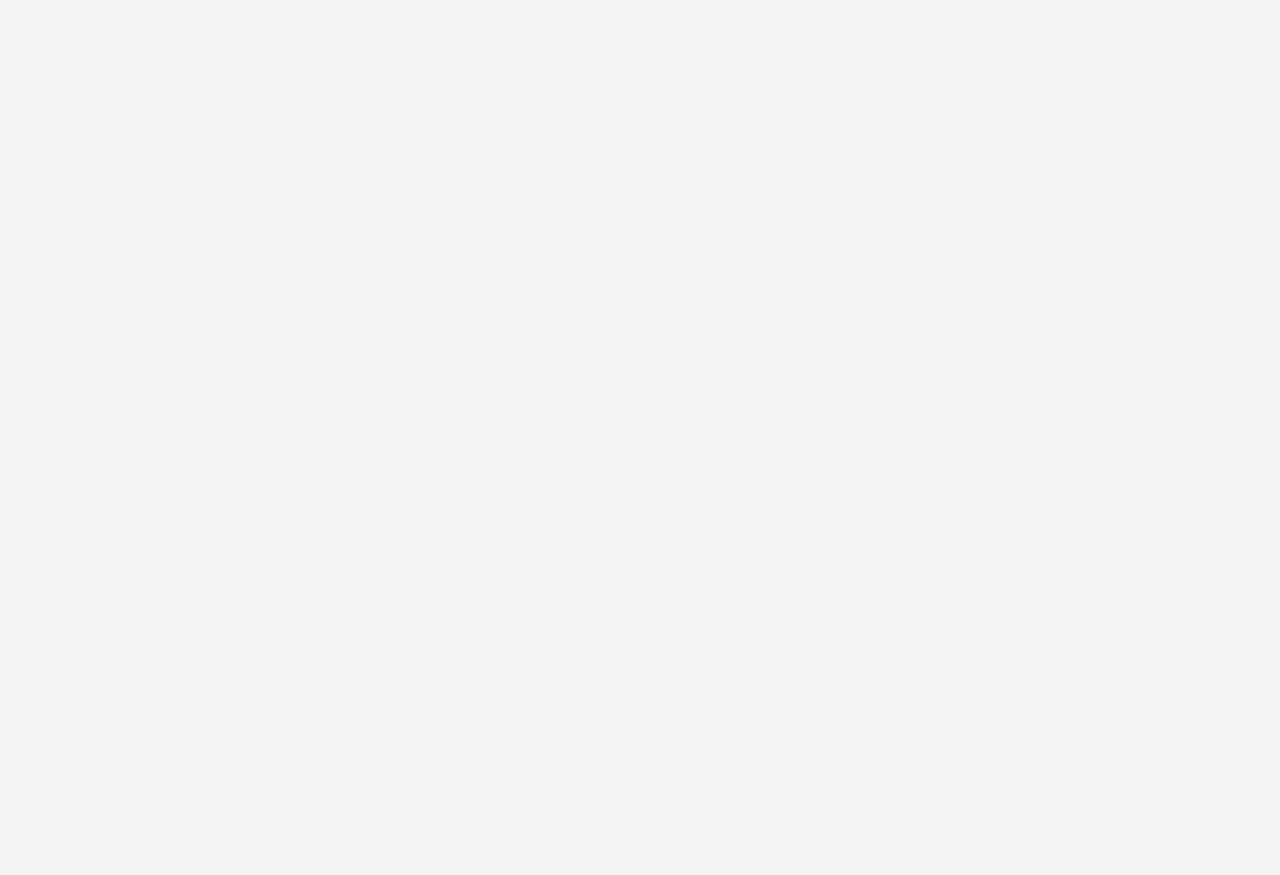
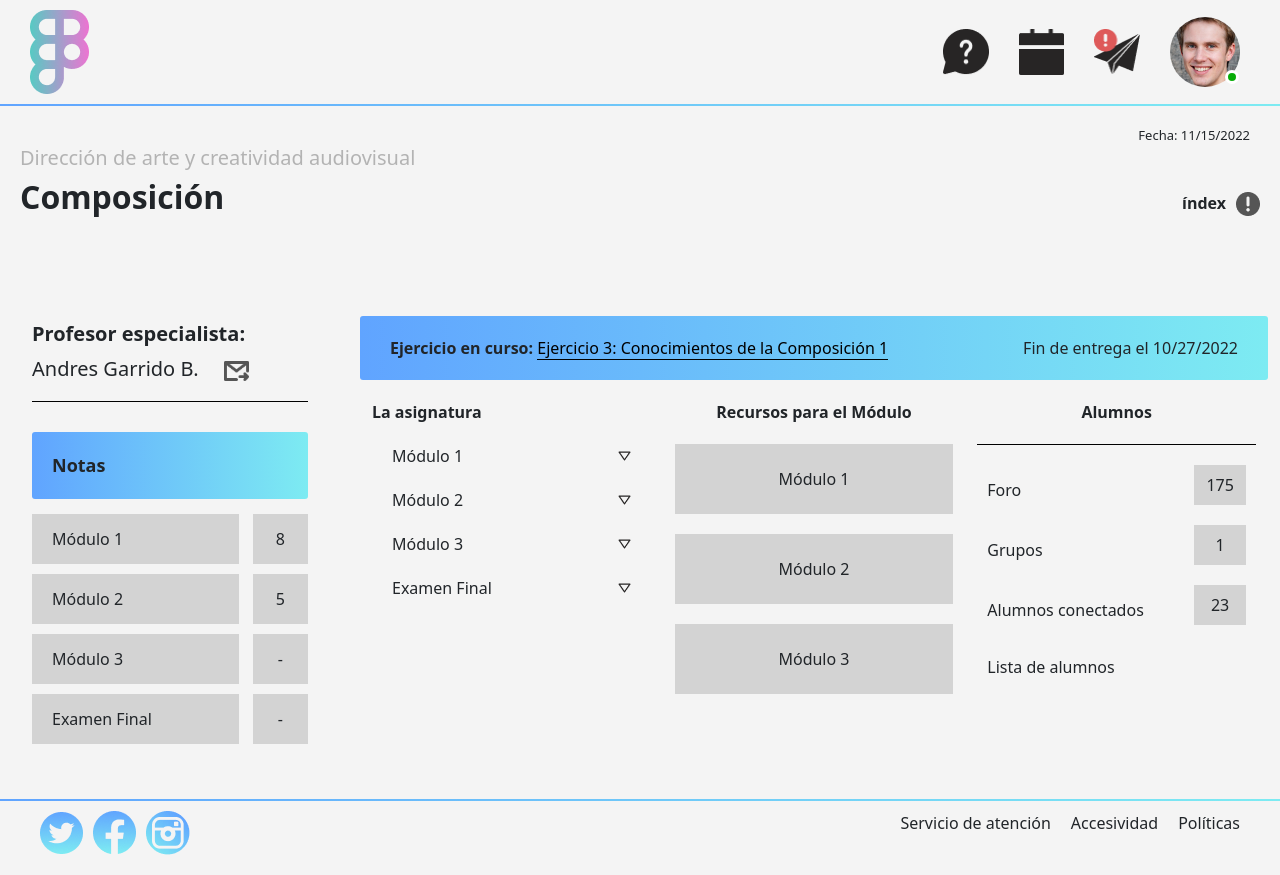
Before and after one commit to YesseniaColocho/aula-virtual, a Vue app: page /asignatura/1 in a window 1280 px wide. Before the commit this address had no page. Before the commit the page ends 800 px from the top, so only its background shows below. Built offline with nearby package versions, Linux system fonts and the light colour scheme.

Commit message:
AV-13: Aplicar Json Asignaturas

```diff
--- /dev/null
+++ b/src/components/ListaAsignaturas.vue
@@ -0,0 +1,90 @@
+<template>
+    <div class="lista-asignaturas">
+        <template v-for="asignatura in asignaturas">
+            <div class="composicion">
+
+                <div v-if="asignatura.noEsAsignatura">
+                    <span :class="{ 'linea-color': asignaturasAbiertas.includes(asignatura.id) }">{{ asignatura.name
+                    }}</span>
+                </div>
+
+                <a v-else :href="`/asignatura/${asignatura.id}`">
+                    <span :class="{ 'linea-color': asignaturasAbiertas.includes(asignatura.id) }">{{ asignatura.name
+                    }}</span>
+                </a>
+
+                <img class="flecha" :class="{ 'flecha-abierta': asignaturasAbiertas.includes(asignatura.id) }"
+                    @click="toggleAsignatura(asignatura.id)" src="/flecha-abajo.png" />
+            </div>
+
+            <ul v-if="asignaturasAbiertas.includes(asignatura.id)" class="lista lineas-lista">
+                <li v-for="modulo in asignatura.modules"> <span>{{ modulo.name }}</span></li>
+            </ul>
+        </template>
+    </div>
+
+</template>
+
+<script>
+export default {
+    data() {
+        return {
+            asignaturasAbiertas: []
+        };
+    },
+    props: {
+        asignaturas: {
+            type: Array,
+            required: true
+        }
+    },
+    methods: {
+        toggleAsignatura(id) {
+            if (this.asignaturasAbiertas.includes(id)) {
+                this.asignaturasAbiertas = this.asignaturasAbiertas.filter((asignatura) => asignatura !== id);
+            }
+            else {
+                this.asignaturasAbiertas.push(id);
+            }
+        }
+    },
+}
+
+</script>
+
+<style scoped lang="scss">
+.lista-asignaturas {
+    .flecha-abierta {
+        transform: rotate(-90deg);
+    }
+
+    .flecha {
+        cursor: pointer;
+        transition: transform 0.1s linear;
+    }
+
+    >div {
+        margin: 20px;
+        display: flex;
+        justify-content: space-between;
+        align-items: center;
+
+        >a {
+            max-width: 80%;
+        }
+    }
+
+    div.composicion {
+        a {
+            color: initial;
+        }
+    }
+
+    .lista {
+        li {
+            list-style: none;
+            margin: 10px;
+        }
+    }
+}
+</style>
--- a/src/javascript/mocks/usuario.js
+++ b/src/javascript/mocks/usuario.js
@@ -70,7 +70,7 @@ const usuario = {
             teacher: "Marc G.",
             current_assignment: {
                 name: "Ejercicio 2",
-                due_date: 1666908000000
+                due_date: 1666808000000
             },
             modules: [
                 {
--- a/src/javascript/services/apiMock.js
+++ b/src/javascript/services/apiMock.js
@@ -16,7 +16,7 @@ export const getSubjects = () => {
 
 export const getSubject = (id) => {
     if(id){
-        return usuario.subjects.find(subject => subject.id === id)
+        return usuario.subjects.find(subject => subject.id === parseInt(id))
     }
     return {}
 }
--- a/src/router/index.js
+++ b/src/router/index.js
@@ -1,6 +1,6 @@
 import { createRouter, createWebHistory } from 'vue-router'
 import HomeView from '../views/HomeView.vue'
-import ComposicionView from '../views/ComposicionView.vue'
+import AsignaturaView from '../views/AsignaturaView.vue'
 import EntregaView from '../views/EntregaView.vue'
 import AreaView from '../views/AreaView.vue'
 import CalendarioView from '../views/CalendarioView.vue'
@@ -15,9 +15,9 @@ const router = createRouter({
       component: HomeView
     },
     {
-      path: '/composicion',
-      name: 'composicion',
-      component: ComposicionView
+      path: '/asignatura/:id',
+      name: 'asignatura',
+      component: AsignaturaView
     },
     {
       path: '/entrega',
--- a/src/views/ComposicionView.vue
+++ b/src/views/AsignaturaView.vue
@@ -9,7 +9,7 @@
         <div class="titulos">
             <div class="titulo">
                 <h5>Dirección de arte y creatividad audiovisual</h5>
-                <h2>Composición</h2>
+                <h2>{{ asignatura.name }}</h2>
             </div>
 
             <div class="descripcion">
@@ -24,7 +24,7 @@
             <div class="parte-izquierda col-md-3">
 
                 <div class="profesor">
-                    <strong>Profesor especialista:</strong><br> Andres Garrido B.
+                    <strong>Profesor especialista:</strong><br> {{ asignatura.teacher }}
                     <a href="/mensajeria">
                         <img src="/group.png">
                     </a>
@@ -35,49 +35,17 @@
                 </div>
 
                 <div class="notas">
-                    <div>
+                    <div v-for="modulo in asignatura.modules">
                         <div class="modulo">
-                            Módulo 1
+                            {{ modulo.name }}
                         </div>
 
                         <div class="calificacion">
-                            8
+                            {{ modulo.grade }}
                         </div>
 
                     </div>
 
-                    <div>
-                        <div class="modulo">
-                            Módulo 2
-                        </div>
-
-                        <div class="calificacion">
-                            5
-                        </div>
-
-                    </div>
-
-                    <div>
-                        <div class="modulo">
-                            Módulo 3
-                        </div>
-
-                        <div class="calificacion">
-                            -
-                        </div>
-
-                    </div>
-
-                    <div>
-                        <div class="modulo">
-                            Examen final
-                        </div>
-
-                        <div class="calificacion">
-                            -
-                        </div>
-
-                    </div>
 
                 </div>
 
@@ -88,12 +56,11 @@
                 <div class="row">
                     <div class="boton-informativo col-md-12 boton-azul">
                         <div>
-                            <strong>Ejercicio en curso:</strong> <a href="/entrega">Conocimientos de la composición
-                                1</a>
+                            <strong>Ejercicio en curso:</strong> <a href="/entrega">{{ asignatura.current_assignment.name }}</a>
                         </div>
 
                         <div class="entrega">
-                            Fin de entrega el 28/10/2022
+                            Fin de entrega el {{ new Date(asignatura.current_assignment.due_date).toLocaleDateString() }}
                         </div>
 
                     </div>
@@ -106,29 +73,7 @@
 
                         <strong>La asignatura</strong>
 
-                        <div class="modulos">
-                            <span class="linea-color">Módulo 1</span>
-                            <img src="/flecha-abajo.png" />
-                        </div>
-
-                        <div>
-                            <ul class="informacion-asignatura lineas-lista">
-                                <li><span>Introducción</span></li>
-                                <li><span>Ejercicio 1: Arte y modelado en nuevas tecnologías</span></li>
-                                <li><span>Ejercicio 2: Estructura osea natural y animal. Conocmientos básicos</span>
-                                </li>
-                            </ul>
-                        </div>
-
-                        <div class="modulos">
-                            Módulo 2
-                            <img src="/flecha.png" />
-                        </div>
-
-                        <div class="modulos">
-                            Módulo 3
-                            <img src="/flecha.png" />
-                        </div>
+                        <ListaAsignaturas :asignaturas="mappedModules"></ListaAsignaturas>
 
                     </div>
 
@@ -136,17 +81,12 @@
 
                         <strong>Recursos para el Módulo</strong>
 
-                        <div class="recursos-del-modulo">
-                            Módulo 1
+                        <template v-for="modulo in asignatura.modules">
+                        <div v-if="modulo.type ==='module'" class="recursos-del-modulo">
+                            {{ modulo.name }}
                         </div>
+                    </template>
 
-                        <div class="recursos-del-modulo">
-                            Módulo 2
-                        </div>
-
-                        <div class="recursos-del-modulo">
-                            Módulo 3
-                        </div>
                     </div>
 
                     <div class="alumnado col-md-4">
@@ -211,8 +151,39 @@
 import BarraInferior from '../components/BarraInferior.vue';
 import BarraSuperior from '../components/BarraSuperior.vue';
 import Fecha from '../components/Fecha.vue';
+import ListaAsignaturas from '../components/ListaAsignaturas.vue';
+import { getSubject } from '../javascript/services/apiMock';
+</script>
 
+<script>
+export default {
+    data() {
+        return {
+            asignatura: null
+        };
+    },
+    computed:{
+        mappedModules(){
+            return this.asignatura.modules.map((modulo,index) =>{
 
+                return {
+                    id: index,
+                    name: modulo.name,
+                    noEsAsignatura: true,
+                    modules: modulo.assignments.map((ejercicio) =>{
+
+                        return {name: ejercicio}
+                    })
+                }
+            })
+        }
+    },
+
+    created() {
+        this.asignatura = getSubject(this.$route.params.id);
+    },
+    components: { ListaAsignaturas }
+}
 </script>
 
 <style scoped lang="scss">
--- a/src/views/HomeView.vue
+++ b/src/views/HomeView.vue
@@ -75,18 +75,7 @@
 
             <div class="lado-izquierdo">
 
-              <template v-for="asignatura in asignaturas">
-                <div class="composicion">
-                  <a href="/composicion">
-                    <span :class="{ 'linea-color': asignaturasAbiertas.includes(asignatura.id) }">{{ asignatura.name }}</span>
-                  </a>
-                  <img class="flecha" :class="{'flecha-abierta': asignaturasAbiertas.includes(asignatura.id)}" @click="toggleAsignatura(asignatura.id)" src="/flecha-abajo.png" />
-                </div>
-
-                <ul v-if="asignaturasAbiertas.includes(asignatura.id)" class="lista lineas-lista">
-                  <li v-for="modulo in asignatura.modules"> <span>{{ modulo.name }}</span></li>
-                </ul>
-              </template>
+              <ListaAsignaturas :asignaturas="asignaturas"></ListaAsignaturas>
 
             </div>
 
@@ -143,36 +132,22 @@ import BarraSuperior from '../components/BarraSuperior.vue';
 import BarraCurso from '../components/BarraCurso.vue';
 import Fecha from '../components/Fecha.vue';
 import { getCourse, getSubjects } from '../javascript/services/apiMock';
+import ListaAsignaturas from '../components/ListaAsignaturas.vue';
 
 //Aqui van la importaciones de componentes
 </script>
 
 <script>
 export default {
-  data() {
-    return {
-      asignaturasAbiertas: []
+  computed: {
+    course() {
+      return getCourse();
+    },
+    asignaturas() {
+      return getSubjects();
     }
   },
-  computed: {
-    course() {
-      return getCourse()
-    },
-    asignaturas() {
-      return getSubjects()
-    }
-  },
-  methods: {
-    toggleAsignatura(id) {
-
-      if (this.asignaturasAbiertas.includes(id)) {
-        this.asignaturasAbiertas = this.asignaturasAbiertas.filter((asignatura) => asignatura !== id)
-      }
-      else {
-        this.asignaturasAbiertas.push(id)
-      }
-    }
-  }
+  components: { ListaAsignaturas }
 }
 </script>
 
@@ -296,33 +271,6 @@ export default {
   }
 }
 
-.lista {
-  li {
-    list-style: none;
-    margin: 10px;
-  }
-}
-
-.lado-izquierdo {
-
-  >div {
-    margin: 20px;
-    display: flex;
-    justify-content: space-between;
-    align-items: center;
-
-    >a {
-      max-width: 80%;
-    }
-  }
-
-  div.composicion {
-    a {
-      color: initial;
-    }
-  }
-}
-
 .referencias-año-escolar {
   margin-top: 7px;
   padding: 15px 5px;
@@ -358,11 +306,4 @@ export default {
   margin-bottom: 10px;
 
 }
-.flecha-abierta{
-  transform: rotate(-90deg);
-}
-.flecha{
-  cursor: pointer;
-  transition: transform 0.1s linear;
-}
 </style>
```
